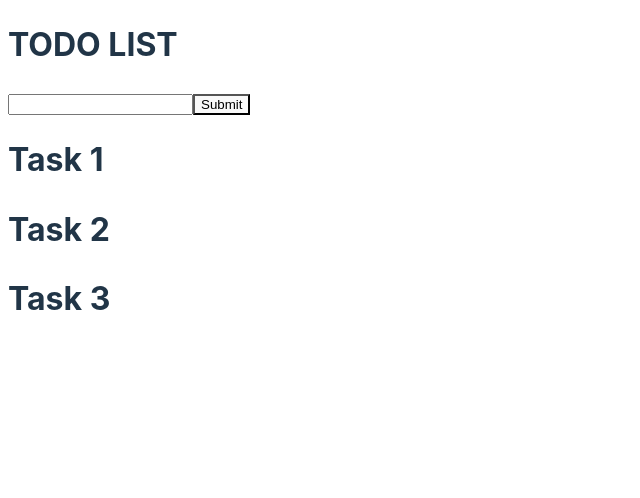
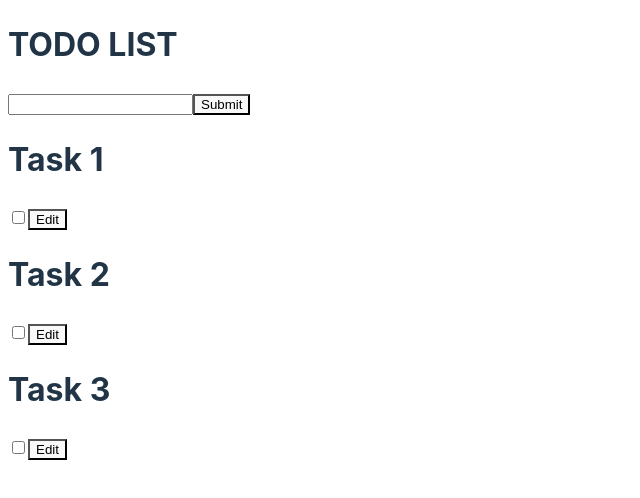
Before and after one commit to YongsakSaengsuk/Vue_simple_todolist, a Vue app: page / in a window 1280 px wide. Shown: the top 498 px of the page, without its empty margins (0-640 px from the left). Built offline with nearby package versions, Linux system fonts and the light colour scheme.

Commit message:
list update

```diff
--- a/src/components/List.vue
+++ b/src/components/List.vue
@@ -1,6 +1,8 @@
 <template >
     <div>
         <h1>{{ taskname }}</h1>
+        <input type="checkbox">
+        <button class="edit-btn">Edit</button>
     </div>
 </template>
 <script>
```
